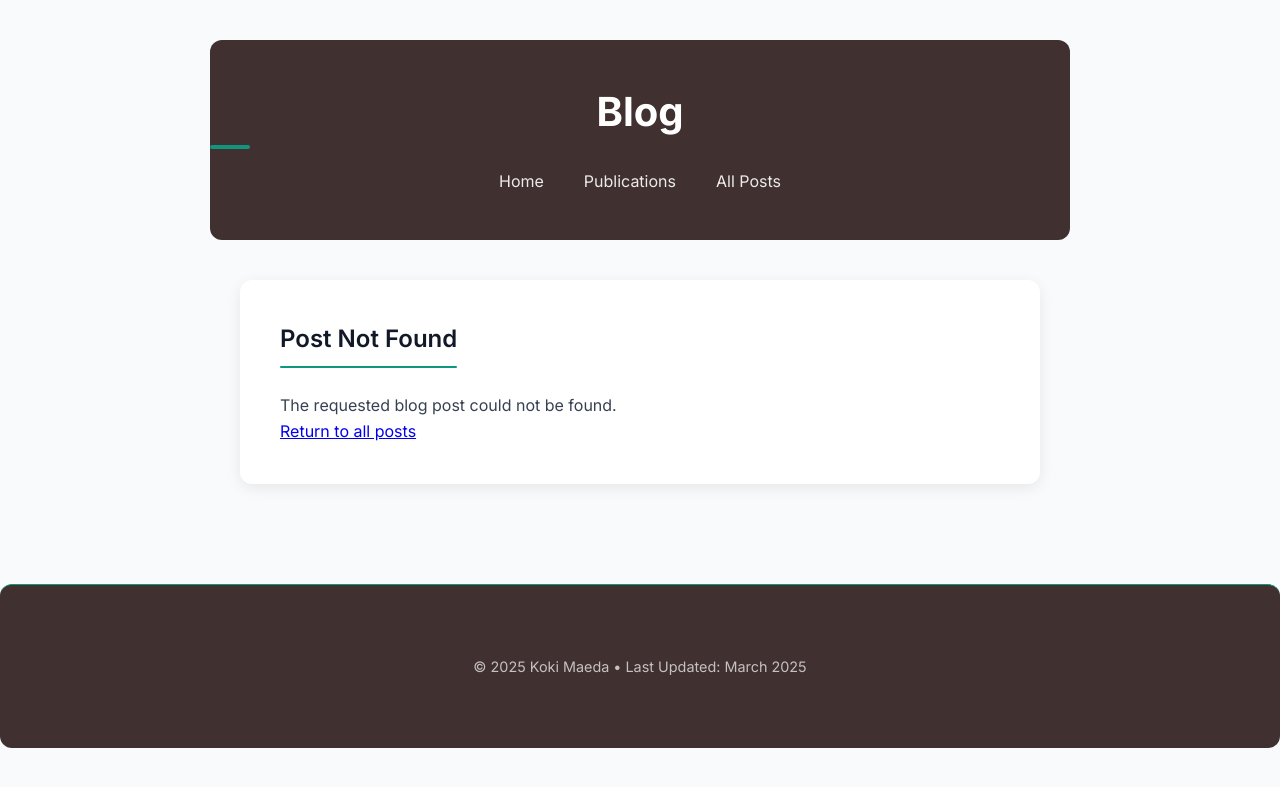
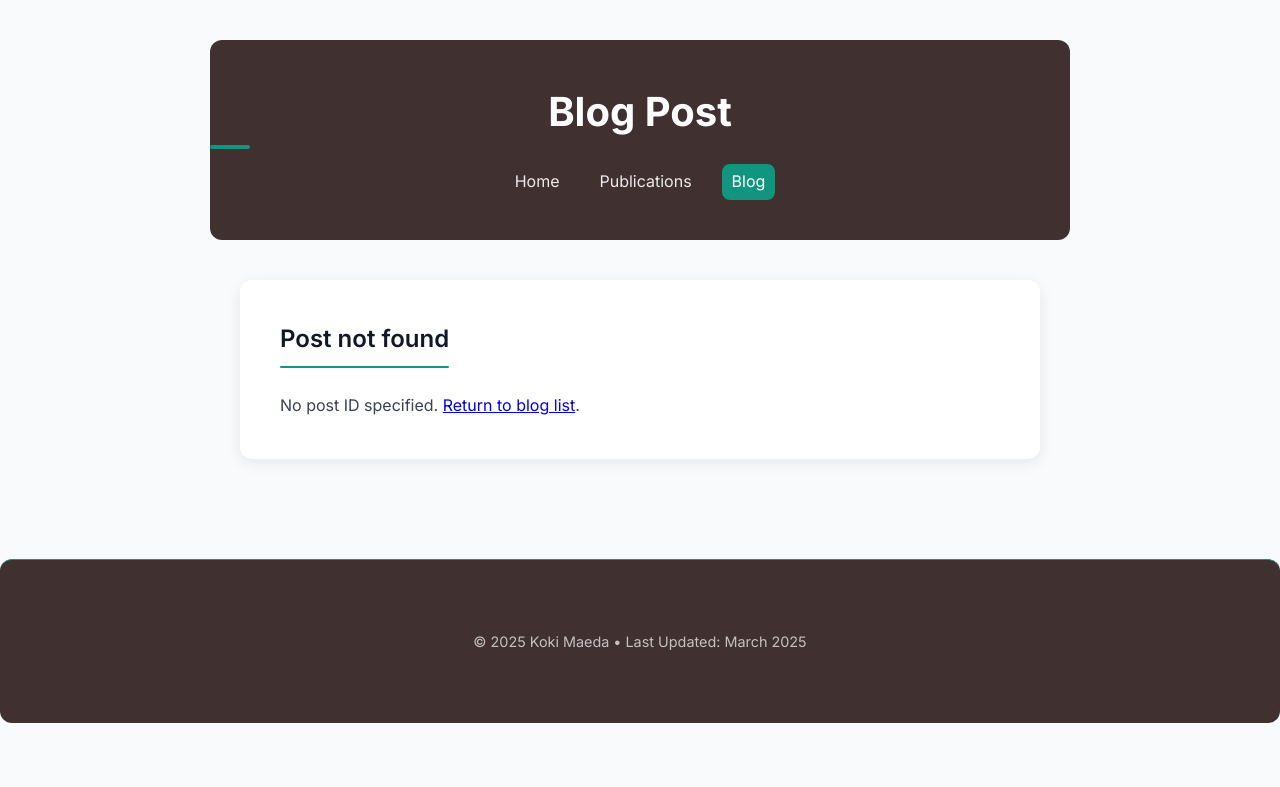
Before and after one commit to Silviase/silviase.github.io, a Jekyll site: the page post.html, which Jekyll copies as it is, in a window 1280 px wide. Shown: the top 787 px of the page. Built offline with Jekyll 4.4.1, drawn with Linux system fonts in a browser that asks for light colours.

Commit message:
feat: Add blog functionality and first post

```diff
--- a/post.html
+++ b/post.html
@@ -13,18 +13,17 @@
 <body>
   <div class="container">
     <header class="blog-header">
-      <h1>Blog</h1>
+      <h1>Blog Post</h1>
       <nav class="site-nav">
         <a href="./">Home</a>
         <a href="./publications.html">Publications</a>
-        <a href="./blog.html">All Posts</a>
+        <a href="./blog.html" class="active">Blog</a>
       </nav>
     </header>
 
-    <article class="blog-post-full" id="blog-post-content">
-      <!-- Post content will be loaded here dynamically -->
-      <div class="loading">Loading post...</div>
-    </article>
+    <div class="blog-post-full" id="post-detail">
+      <div class="loading">Loading post details...</div>
+    </div>
   </div>
 
   <footer class="footer">
@@ -34,33 +33,36 @@
   </footer>
 
   <script>
-    document.addEventListener('DOMContentLoaded', function() {
+    document.addEventListener("DOMContentLoaded", function() {
       const urlParams = new URLSearchParams(window.location.search);
-      const postId = urlParams.get('id');
+      const postId = urlParams.get("id");
 
       if (!postId) {
-        document.getElementById('blog-post-content').innerHTML = `
-          <div class="error-message">
-            <h2>Post Not Found</h2>
-            <p>The requested blog post could not be found.</p>
-            <p><a href="./blog.html">Return to all posts</a></p>
-          </div>
+        document.getElementById("post-detail").innerHTML = `
+          <h2>Post not found</h2>
+          <p>No post ID specified. <a href="./blog.html">Return to blog list</a>.</p>
         `;
         return;
       }
 
       // Load the post content
       fetch(`./posts/${postId}.md`)
-        .then(response => {
-          if (!response.ok) {
-            throw new Error('Post not found');
+        .then((res) => {
+          if (!res.ok) throw new Error(`Failed to load post with ID: ${postId}`);
+          return res.text();
+        })
+        .then((data) => {
+          const yamlMatch = data.match(/^---([\s\S]*?)---\s*([\s\S]*)$/);
+          if (!yamlMatch) {
+            throw new Error("Invalid post format");
           }
-          return response.text();
-        })
-        .then(content => {
-          // Parse frontmatter and content
-          const [, yamlText, markdownContent] = content.match(/^---([\s\S]*?)---\s*([\s\S]*)$/);
+
+          const yamlText = yamlMatch[1];
+          const markdownContent = yamlMatch[2];
           const meta = jsyaml.load(yamlText);
+
+          // Convert markdown to HTML
+          const htmlContent = marked.parse(markdownContent);
 
           // Format the date
           const postDate = new Date(meta.date);
@@ -70,30 +72,25 @@
             day: 'numeric'
           });
 
-          // Update page title
-          document.title = `${meta.title} - Koki Maeda's Blog`;
-
-          // Convert markdown to HTML
-          const htmlContent = marked.parse(markdownContent);
-
           // Update content
-          document.getElementById('blog-post-content').innerHTML = `
+          document.getElementById("post-detail").innerHTML = `
             <h1 class="post-title">${meta.title}</h1>
-            <div class="post-date">${formattedDate} • By ${meta.author}</div>
+            <div class="post-date">${formattedDate} • By ${meta.author || 'Koki Maeda'}</div>
 
             <div class="post-content">
               ${htmlContent}
             </div>
           `;
+
+          // Update page title
+          document.title = `${meta.title} - Koki Maeda`;
         })
-        .catch(error => {
-          console.error('Error loading post:', error);
-          document.getElementById('blog-post-content').innerHTML = `
-            <div class="error-message">
-              <h2>Post Not Found</h2>
-              <p>The requested blog post could not be found or there was an error loading it.</p>
-              <p><a href="./blog.html">Return to all posts</a></p>
-            </div>
+        .catch((error) => {
+          console.error("Error loading post:", error);
+          document.getElementById("post-detail").innerHTML = `
+            <h2>Error</h2>
+            <p>Failed to load post details: ${error.message}</p>
+            <p><a href="./blog.html">Return to blog list</a>.</p>
           `;
         });
     });
--- a/posts/index.json
+++ b/posts/index.json
@@ -1,3 +1,4 @@
 [
-    "sample.md"
+    "sample.md",
+    "my-first-post.md"
 ]
```
Also changed, not shown: posts/my-first-post.md (added, +18 -0 lines), posts/sample.md (deleted, +0 -11 lines).
